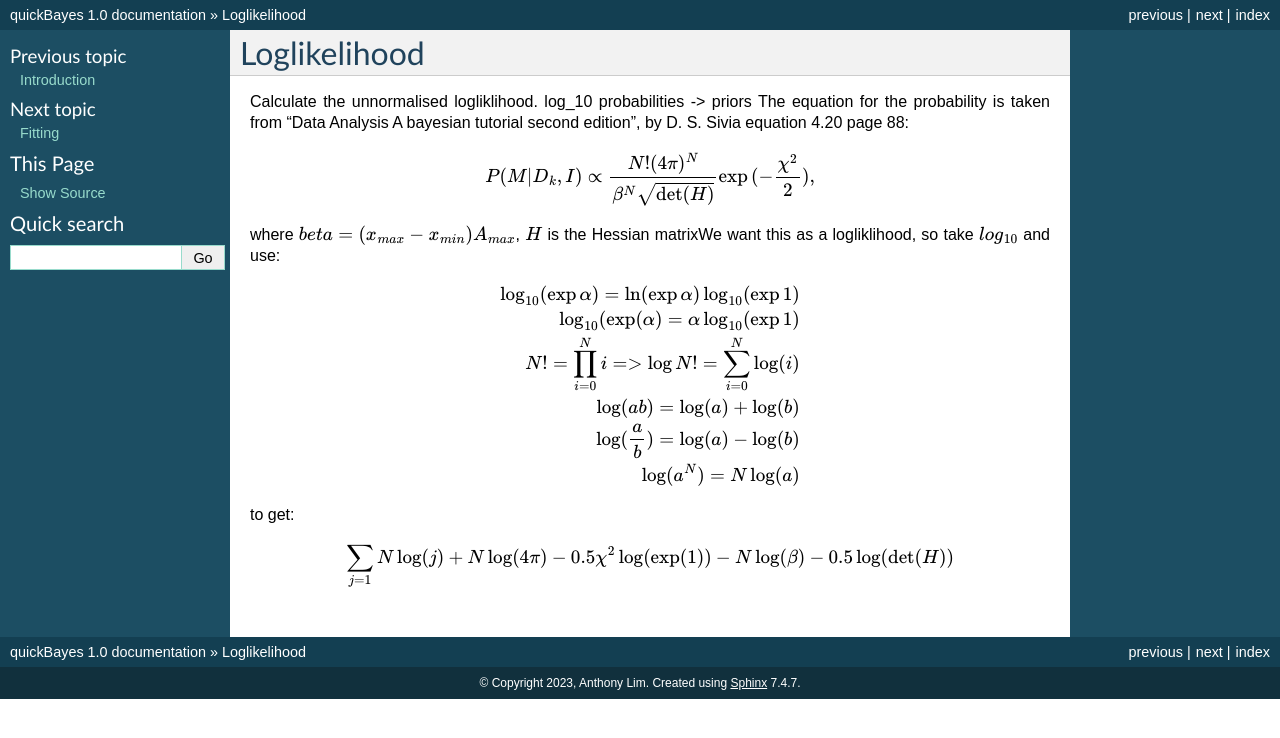
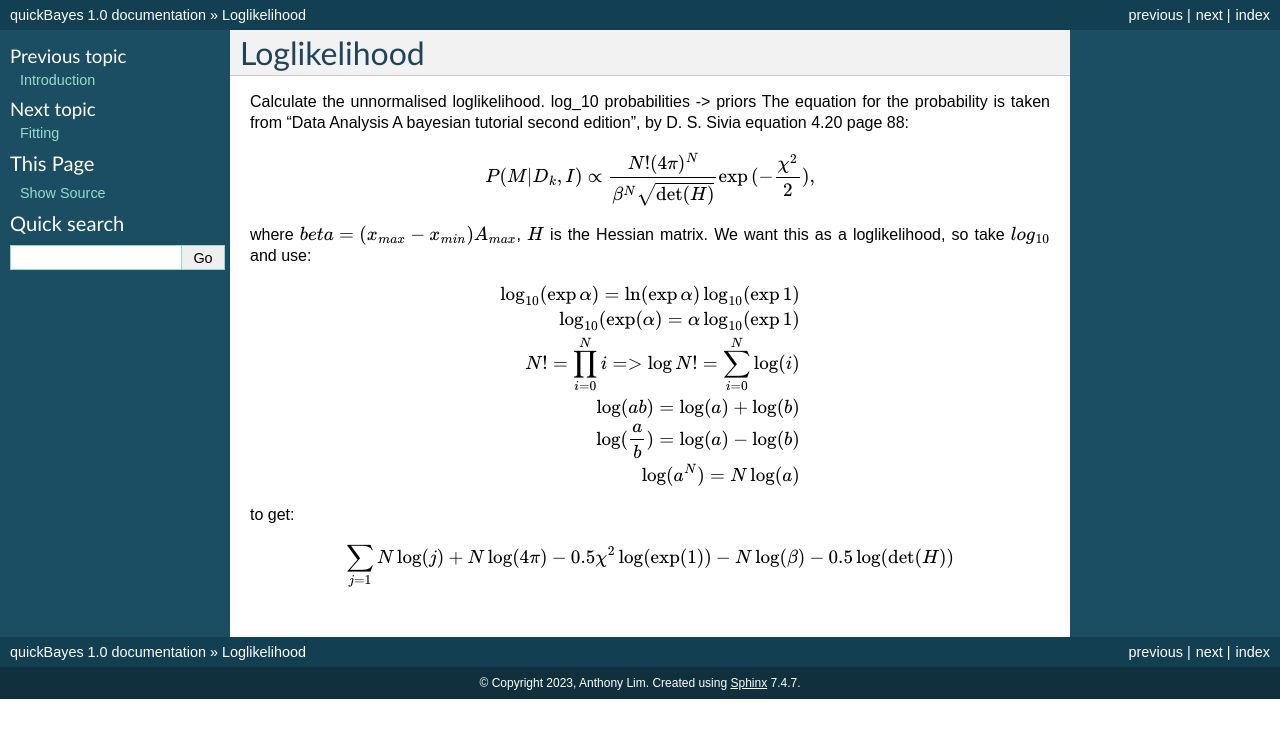
Before and after one commit to ISISNeutronMuon/quickBayes, a Sphinx documentation site: the page built from docs/source/loglikelihood.rst, in a window 1280 px wide. Shown: the top 738 px of the page. Built offline with Sphinx 7.4.7, drawn with Linux system fonts in a browser that asks for light colours.

Commit message:
Apply suggestions from code review
Co-authored-by: Rob Applin <40830825+robertapplin@users.noreply.github.com>

```diff
--- a/docs/source/loglikelihood.rst
+++ b/docs/source/loglikelihood.rst
@@ -1,14 +1,14 @@
 Loglikelihood
 =============
 
-Calculate the unnormalised logliklihood.
+Calculate the unnormalised loglikelihood.
 log_10 probabilities -> priors
 The equation for the probability is taken from "Data Analysis A bayesian tutorial second edition", by D. S. Sivia equation 4.20 page 88:
 
 .. math::
     P(M|D_k,I) \propto \frac{N! (4\pi)^N}{\beta^N\sqrt{\det(H)}}\exp{(-\frac{\chi^2}{2})},
 
-where :math:`\\beta = (x_{max}-x_{min})A_{max}`, :math:`H` is the Hessian matrixWe want this as a logliklihood, so take :math:`\\log_{10}` and use:
+where :math:`\\beta = (x_{max}-x_{min})A_{max}`, :math:`H` is the Hessian matrix. We want this as a loglikelihood, so take :math:`\\log_{10}` and use:
 
 .. math::
     \log_{10}(\exp{\alpha}) = \ln(\exp{\alpha})\log_{10}(\exp{1}) \\
```
